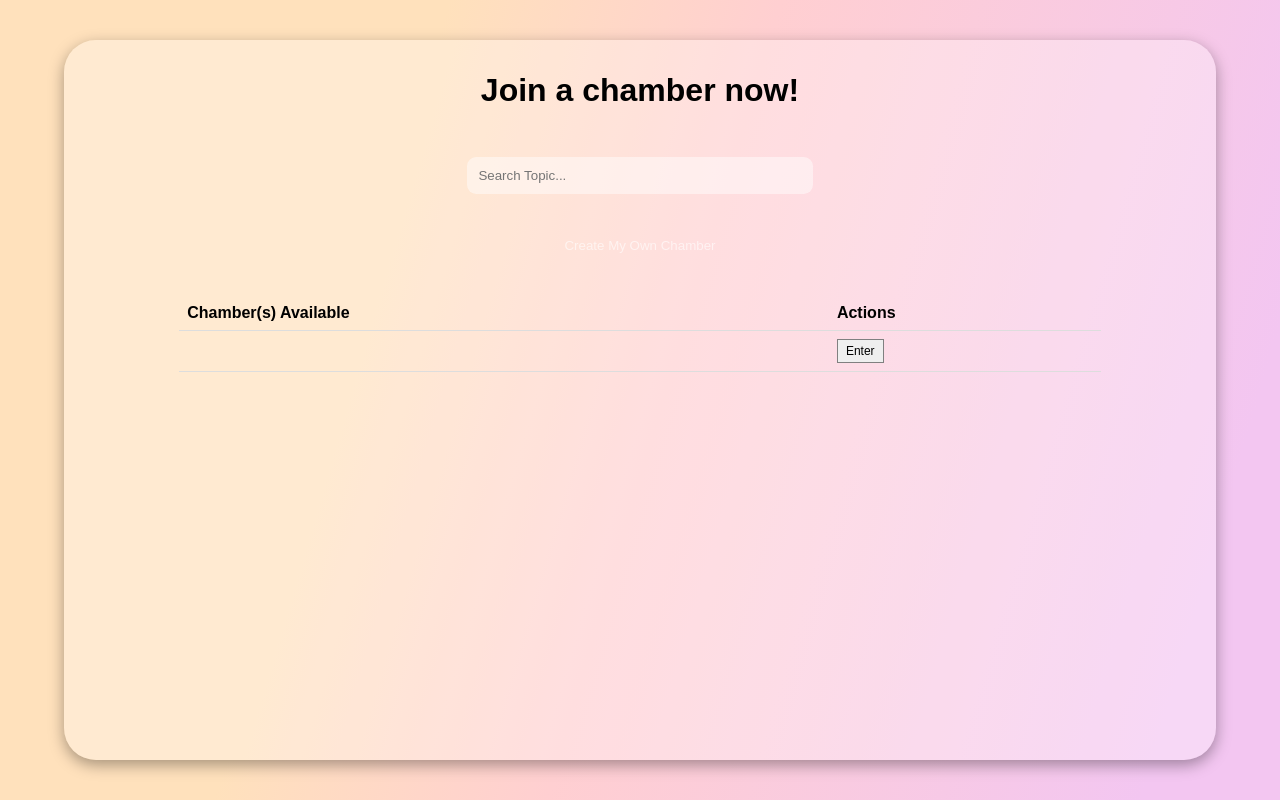
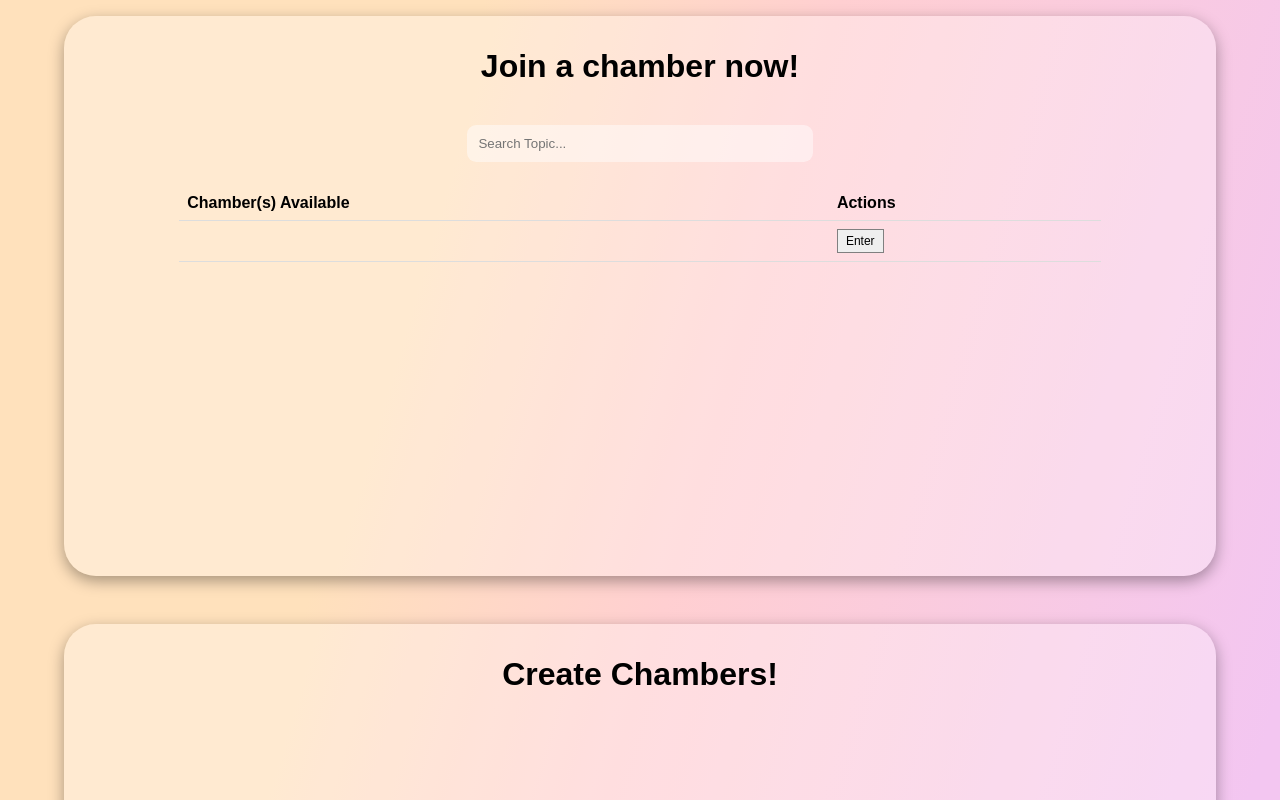
Before and after one commit to singhmeharjeet/talkback, a React (Create React App) app in the folder client/: page /list in a window 1280 px wide. Shown: the top 800 px of the page. Built offline with nearby package versions, Linux system fonts and the light colour scheme.

Commit message:
added different cards

```diff
--- a/client/src/components/List/List.css
+++ b/client/src/components/List/List.css
@@ -5,8 +5,10 @@
 		#ffcfd1 51.55%,
 		#f3c6f1 90.85%
 	);
-	height: 100vh;
 	display: flex;
+    flex-direction: column;
+    min-height: 100vh;
+    gap: 1em;
 	justify-content: center;
 	align-items: center;
 }
@@ -15,10 +17,11 @@
 	flex-direction: column;
 	justify-content: flex-start;
 	align-items: center;
-	gap: 2em;
+	gap: 1.5em;
 	width: 90%;
-	height: 90%;
+	height: 70vh;
 	border-radius: 2rem;
+    margin: 1em;
 	background-color: rgba(255, 255, 255, 0.307);
 	box-shadow: rgba(0, 0, 0, 0.35) 0px 5px 15px;
 }
--- a/client/src/components/List/List.jsx
+++ b/client/src/components/List/List.jsx
@@ -12,9 +12,9 @@ function Join() {
 						<input type="text" placeholder="Search Topic..." />
 					</div>
 
-					<div className="list-create-chamber">
+					{/* <div className="list-create-chamber">
 						<button>Create My Own Chamber</button>
-					</div>
+					</div> */}
 
 					<div className="list-motion-table">
 						<table>
@@ -28,12 +28,17 @@ function Join() {
 								<tr>
 									<td></td>
 									<td>
-										<button className="list-enter">Enter</button>
+										<button className="list-enter">
+											Enter
+										</button>
 									</td>
 								</tr>
 							</tbody>
 						</table>
 					</div>
+				</div>
+				<div className="AppGlass">
+					<h1 className="list-title">Create Chambers!</h1>
 				</div>
 			</div>
 		</>
```
